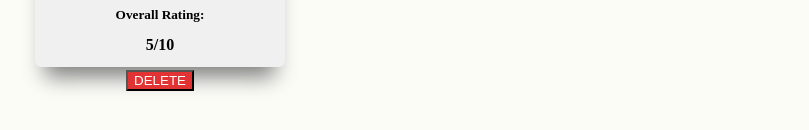
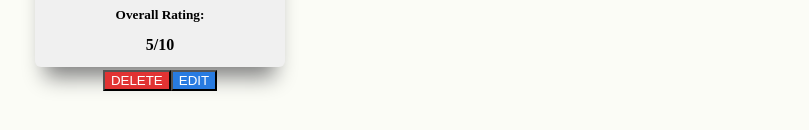
Before and after one commit to bwesterg/airlines-app, a React (Create React App) app: page / in a window 1280 px wide. Both pictures are taken after typing "Sample", "Sample", "Sample", "5" into the empty fields and a click on the input 640 px from the left and 314 px from the top of the page. Shown: the part 572-702 px from the top of the page, without its empty margins (35-844 px from the left). Built offline with nearby package versions, Linux system fonts and the light colour scheme; no server answers.

Commit message:
Adding changes from last update.

```diff
--- a/src/App.css
+++ b/src/App.css
@@ -105,6 +105,10 @@ body {
   background-color: rgb(225, 51, 51)
 }
 
+.edit-button {
+  background-color: rgb(40, 123, 225);
+  color: white;
+}
 
 .recommended-input {
   display: flex;
--- a/src/components/AirlineItem.js
+++ b/src/components/AirlineItem.js
@@ -12,6 +12,8 @@ export default function AirlineItem({id, name, image, review, rating, high_marks
             <h5>Overall Rating:</h5><h4>{rating}/10</h4>
             <h4>{high_marks}</h4>
             <button onClick={handleClick} className="delete-button">DELETE</button>
+            <button  className="edit-button">EDIT</button>
+
         </li>
     )
 }
```
